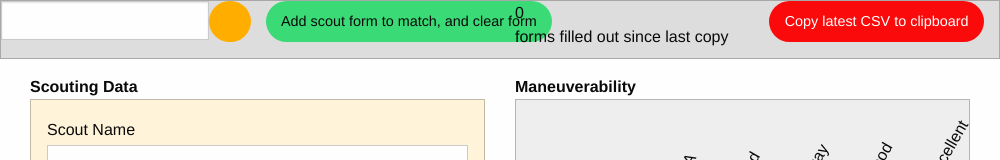
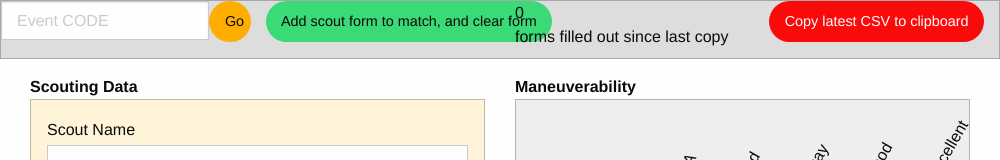
Before and after one commit to szecket/scoutToCSVApp, an Electron app: page index.html in a window 1000 px wide. Shown: the top 160 px of the page. Drawn offline with nearby package versions, Linux system fonts and the light colour scheme; no server answers.

Commit message:
labels for event

```diff
--- a/index.html
+++ b/index.html
@@ -15,8 +15,8 @@
           <div class="grid-x grid-padding-x">
             <div class='cell small-3  text-center'>
                 <div class=' round toggle grid-x grid-padding-x'>
-                <input id='event' class='cell auto warning' type='text' />
-                <input id='parse' class='cell small-2 warning button ' type='button' value="" />
+                <input id='event' placeholder='Event CODE' class='cell auto warning' type='text' />
+                <input id='parse' class='cell small-2 warning button ' type='button' value="Go" />
               </div>
             </div>
             <div class='cell small-3  text-center'>
```
